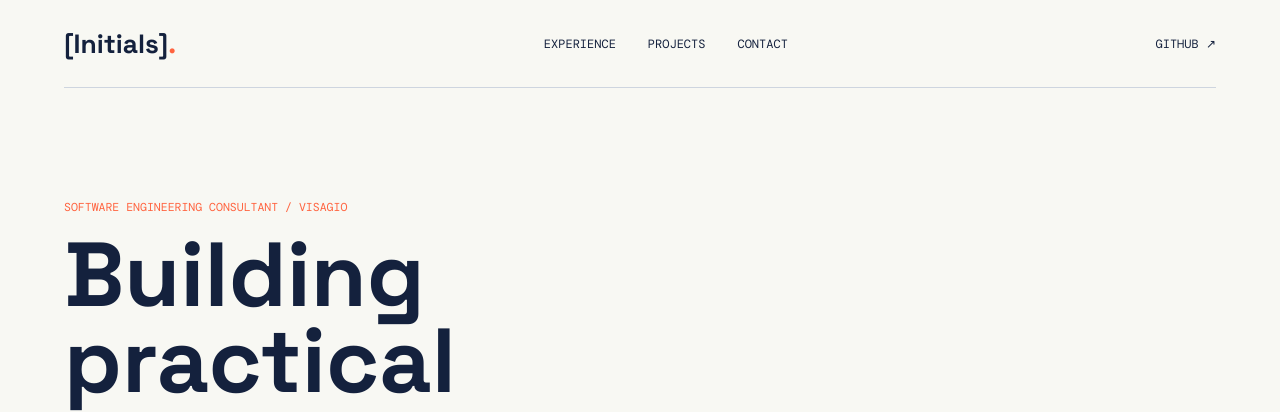
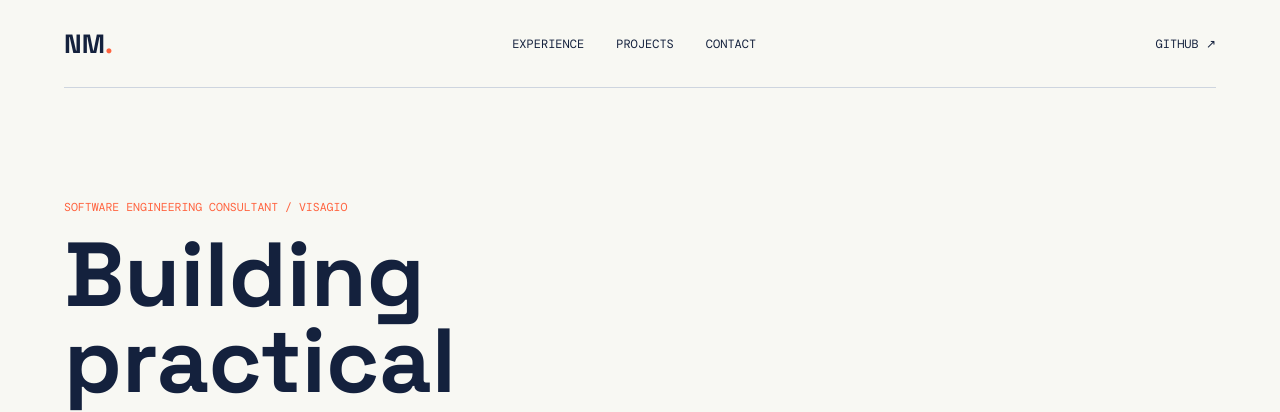
Before and after one commit to Nathan-M404/Nathan-cv, a plain HTML site: page index.html in a window 1280 px wide. Shown: the top 412 px of the page. Drawn offline with nearby package versions, Linux system fonts and the light colour scheme.

Commit message:
changed initials

```diff
--- a/index.html
+++ b/index.html
@@ -20,7 +20,7 @@
     <a class="skip-link" href="#main">Skip to content</a>
     <div class="site-shell">
       <header class="topbar">
-        <a class="wordmark" href="#top" aria-label="[Name LastName] home">[Initials]<span>.</span></a>
+        <a class="wordmark" href="#top" aria-label="[Name LastName] home">NM<span>.</span></a>
         <nav aria-label="Primary navigation">
           <a href="#experience">Experience</a>
           <a href="#projects">Projects</a>
```
